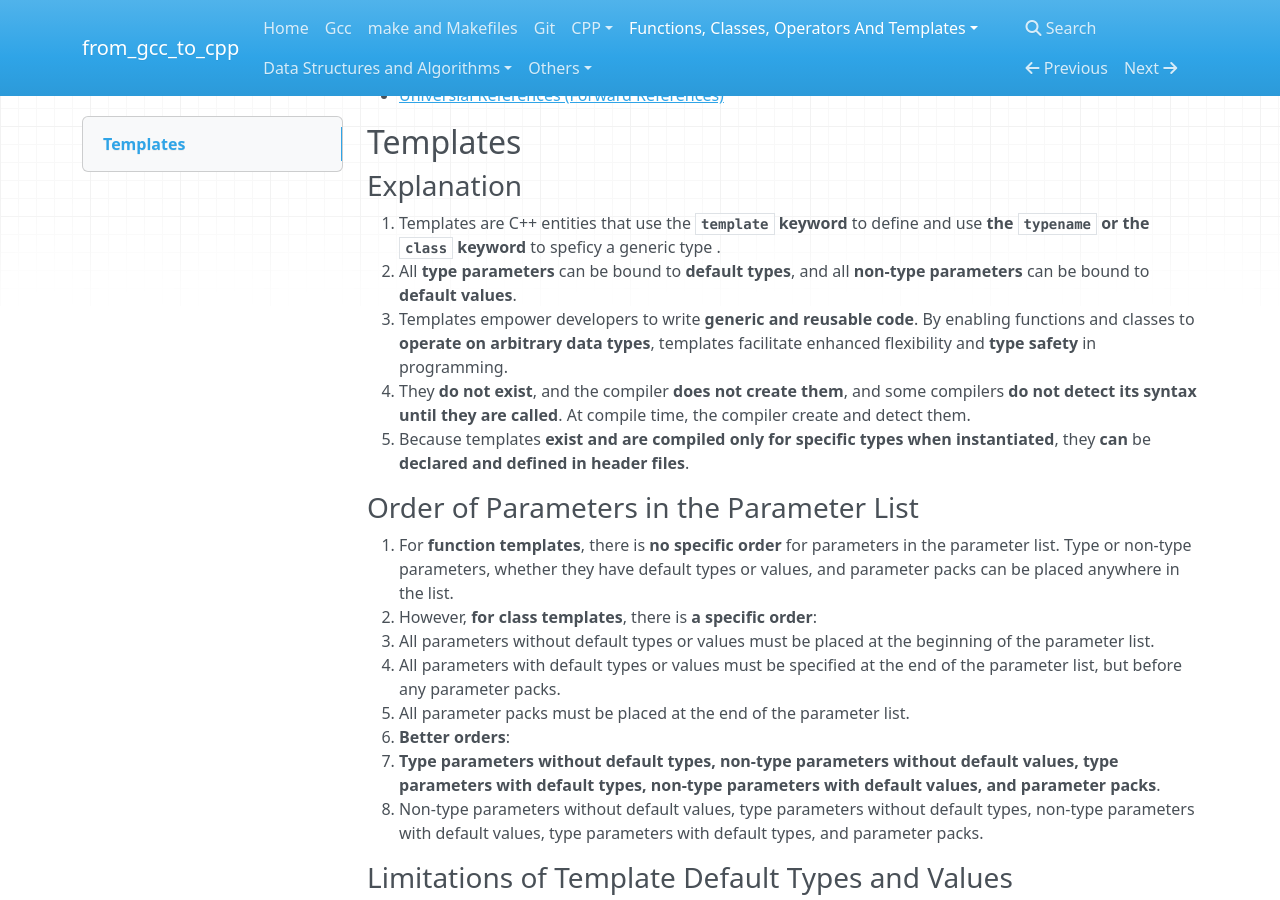
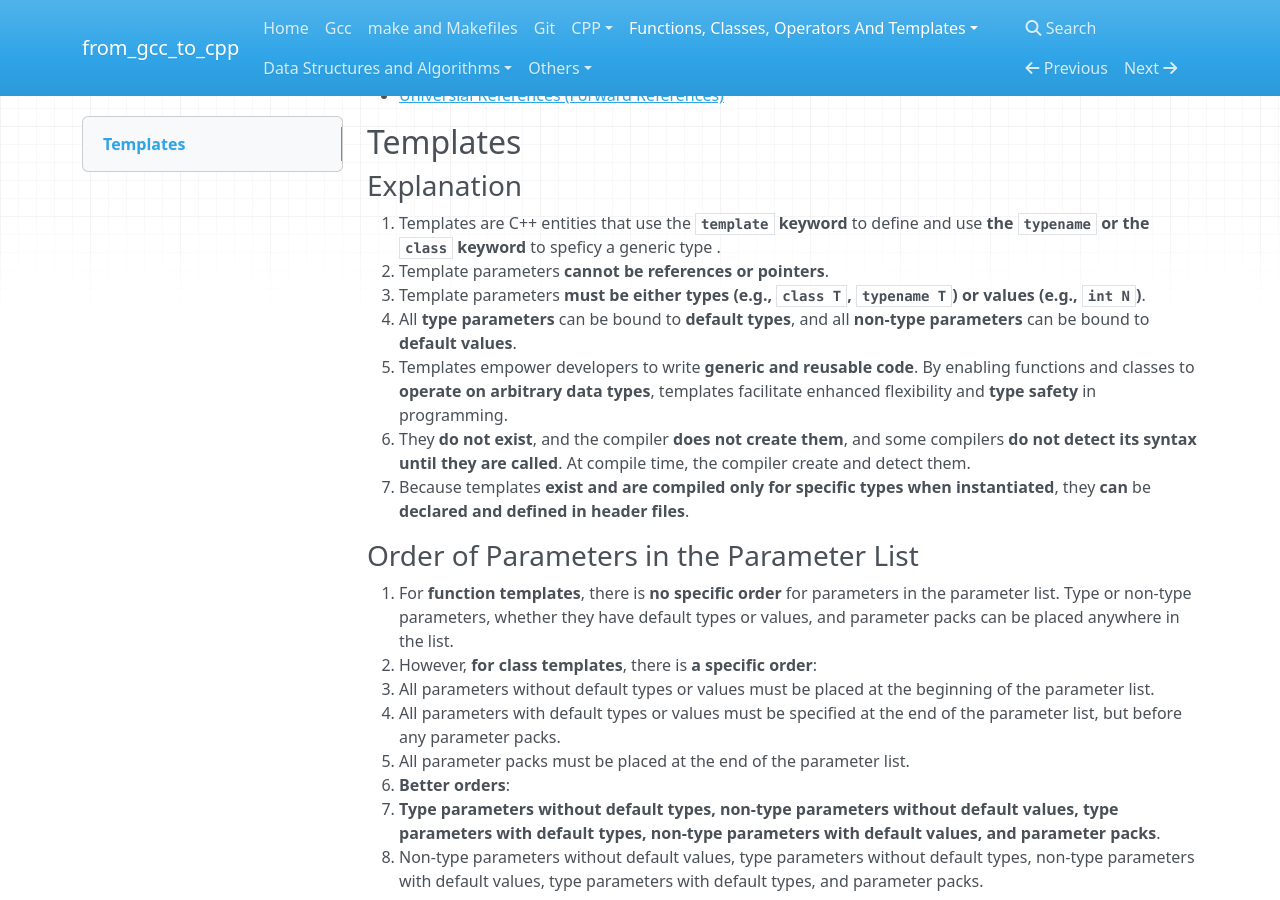
Before and after one commit to 0BananaBig0/from_gcc_to_cpp, an MkDocs documentation site: the page built from docs/Templates.md, in a window 1280 px wide and 900 px high, scrolled down 921 px. Built offline with MkDocs 1.6.1, drawn with Linux system fonts in a browser that asks for light colours; nearby versions of some CDN libraries.

Commit message:
update docs/Templates.md. add statement about template parameters
Signed-off-by: Huaxiao Liang <1184903633@qq.com>

```diff
--- a/docs/Templates.md
+++ b/docs/Templates.md
@@ -47,15 +47,17 @@
 
 1. Templates are C++ entities that use the **`template` keyword** to define and use **the `typename`
    or the `class` keyword** to speficy a generic type .
-2. All **type parameters** can be bound to **default types**, and all **non-type parameters** can be
+2. Template parameters **cannot be references or pointers**.
+3. Template parameters **must be either types (e.g., `class T`, `typename T`) or values (e.g., `int N`)**.
+3. All **type parameters** can be bound to **default types**, and all **non-type parameters** can be
    bound to **default values**.
-3. Templates empower developers to write **generic and reusable code**. By enabling functions and
+4. Templates empower developers to write **generic and reusable code**. By enabling functions and
    classes to **operate on arbitrary data types**, templates facilitate enhanced flexibility and
    **type safety** in programming.
-4. They **do not exist**, and the compiler **does not create them**, and some compilers **do not
+5. They **do not exist**, and the compiler **does not create them**, and some compilers **do not
    detect its syntax** **until they are called**. At compile time, the compiler create and detect
    them.
-5. Because templates **exist and are compiled only for specific types when instantiated**, they
+6. Because templates **exist and are compiled only for specific types when instantiated**, they
    **can** be **declared and defined in header files**.
 
 ### Order of Parameters in the Parameter List
```
